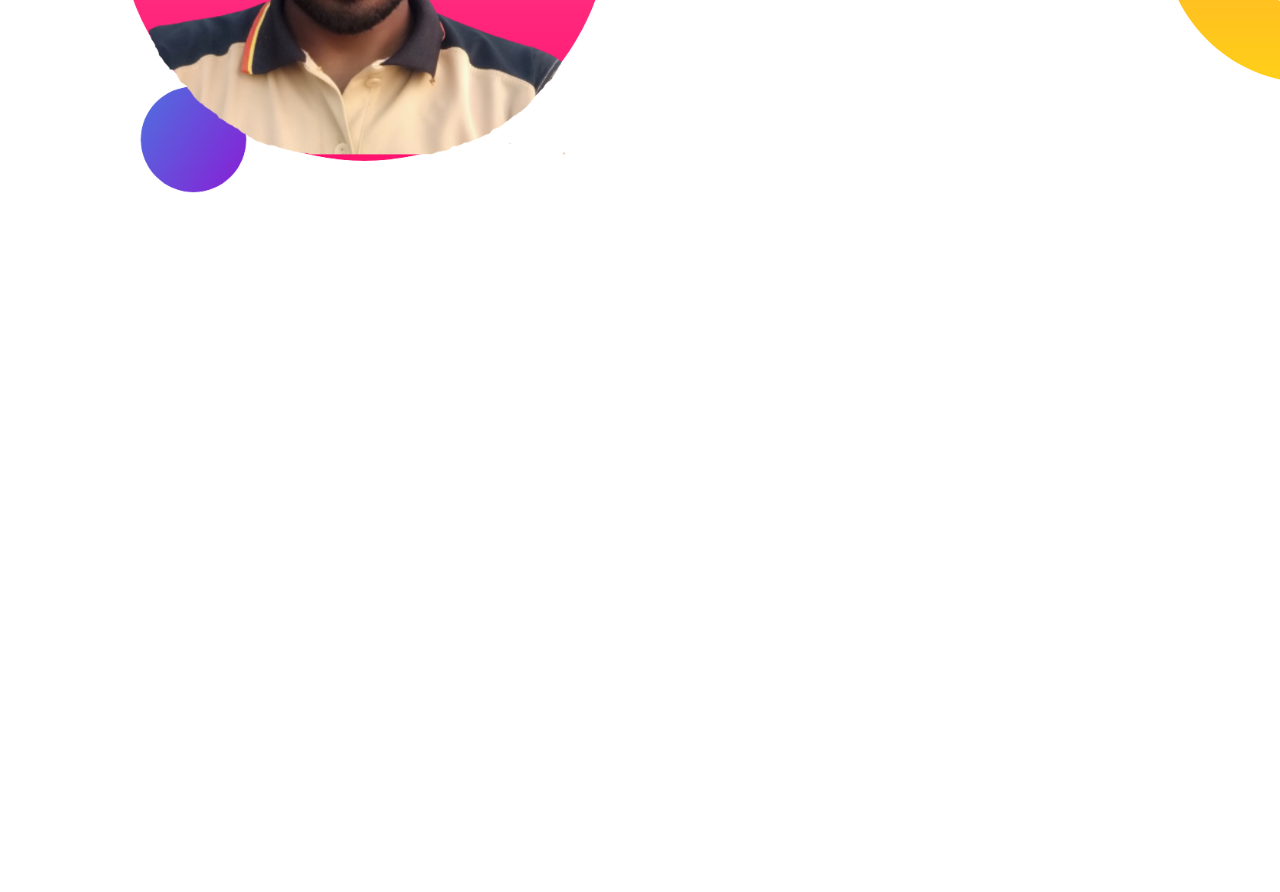
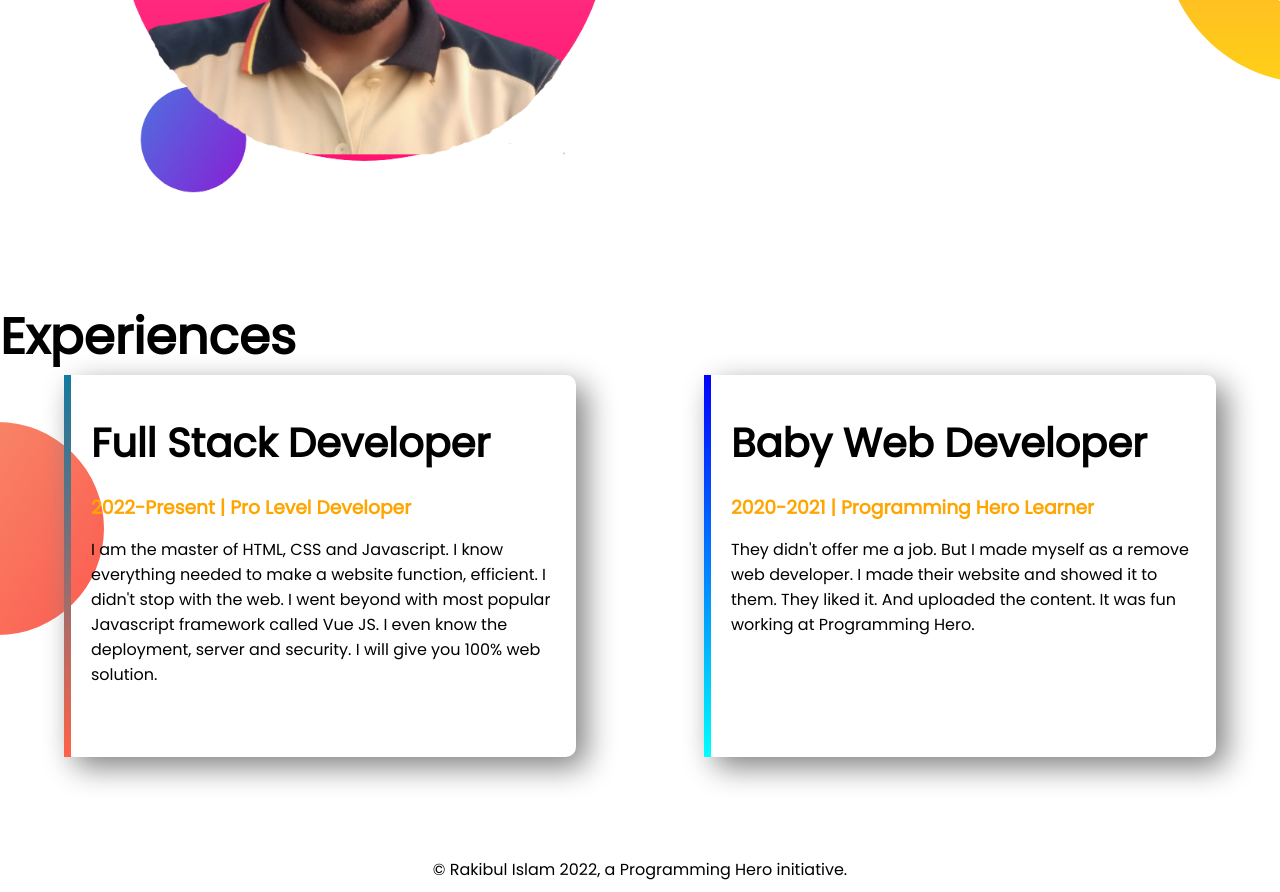
Before and after one commit to rakibul-wdp/project-after-see-video, a plain HTML site: page index.html in a window 1280 px wide. Shown: the part 897-1789 px from the top of the page. Before the commit the page ends 1197 px from the top, so only its background shows below. Drawn offline with Linux system fonts and the light colour scheme.

Commit message:
finally done work

```diff
--- a/index.html
+++ b/index.html
@@ -12,7 +12,7 @@
 </head>
 <body>
 
-    <section class="top-banner">
+    <section class="top-banner flexible-container">
         <div class="half-width">
             <h1>Welcome To</h1>
             <h1 class="my-name"><span class="orange-color">Rakibul Islam</span> World!</h1>
@@ -25,7 +25,7 @@
         </div>
     </section>
 
-    <section class="dream-big">
+    <section class="dream-big flexible-container">
         <div class="half-width big">
             <img src="./images/rakibul-second-0.png" alt="">
         </div>
@@ -37,5 +37,25 @@
         </div>
     </section>
 
+    <section class="experience-area">
+        <h1>Experiences</h1>
+        <div class="flexible-container">
+            <div id="full-stack-experience" class="experience-item">
+                <h2 class="big-font">Full Stack Developer</h2>
+                <h3 class="orange-color developer-time">2022-Present | Pro Level Developer</h3>
+                <p class="para-2">I am the master of HTML, CSS and Javascript. I know everything needed to make a website function, efficient. I didn't stop with the web. I went beyond with most popular Javascript framework called Vue JS. I even know the deployment, server and security. I will give you 100% web solution.</p>
+            </div>
+            <div id="web-dev-experience" class="experience-item">
+                <h2 class="big-font">Baby Web Developer</h2>
+                <h3 class="orange-color developer-time">2020-2021 | Programming Hero Learner</h3>
+                <p class="para-2">They didn't offer me a job. But I made myself as a remove web developer. I made their website and showed it to them. They liked it. And uploaded the content. It was fun working at Programming Hero.</p>
+            </div>
+        </div>
+    </section>
+
+    <footer>
+        <p>&copy; Rakibul Islam 2022, a Programming Hero initiative.</p>
+    </footer>
+
 </body>
 </html>
--- a/style.css
+++ b/style.css
@@ -9,6 +9,12 @@ body {
 
 h1 {
     font-size: 50px;
+}
+
+.big-font {
+    font-size: 40px;
+    margin-bottom: 20px;
+    margin-top: 18px;
 }
 
 .orange-color {
@@ -27,7 +33,7 @@ h1.my-name {
     margin-bottom: 25px;
 }
 
-section {
+.flexible-container {
     display: flex;
     margin-bottom: 100px;
 }
@@ -68,3 +74,43 @@ section {
 .need-padding {
     padding-right: 10%;
 }
+
+.experience-area {
+    background-image: url(./images/exp-bg.png);
+    background-repeat: no-repeat;
+    background-position: left;
+}
+
+.experience-item {
+    width: 40%;
+    margin-left: 5%;
+    margin-right: 5%;
+    padding: 20px;
+    border-radius: 10px;
+    box-shadow: 10px 10px 30px gray;
+}
+
+#web-dev-experience {
+    border-left: 7px solid;
+    border-image: linear-gradient(blue, cyan);
+    border-image-slice: 1;
+}
+
+#full-stack-experience {
+    border-left: 7px solid;
+    border-image: linear-gradient(rgb(18, 122, 160), tomato);
+    border-image-slice: 1;
+}
+
+.developer-time {
+    margin-bottom: 15px;
+}
+
+.para-2 {
+    margin-bottom: 50px;
+}
+
+footer p {
+    text-align: center;
+    margin-bottom: 10px;
+}
```
